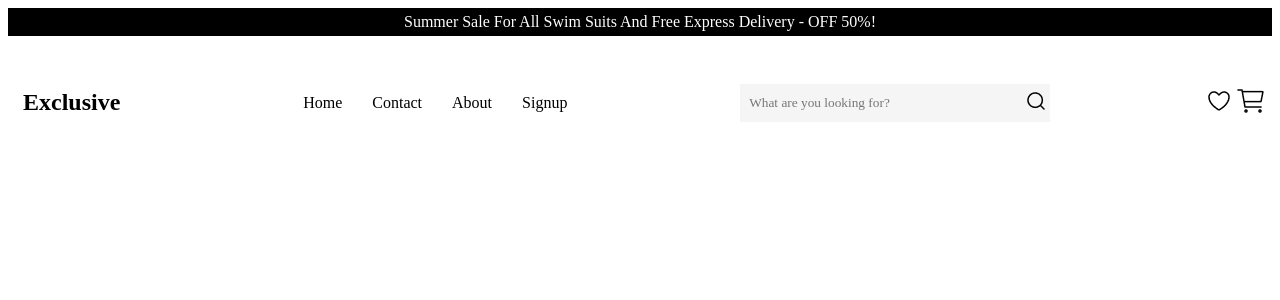
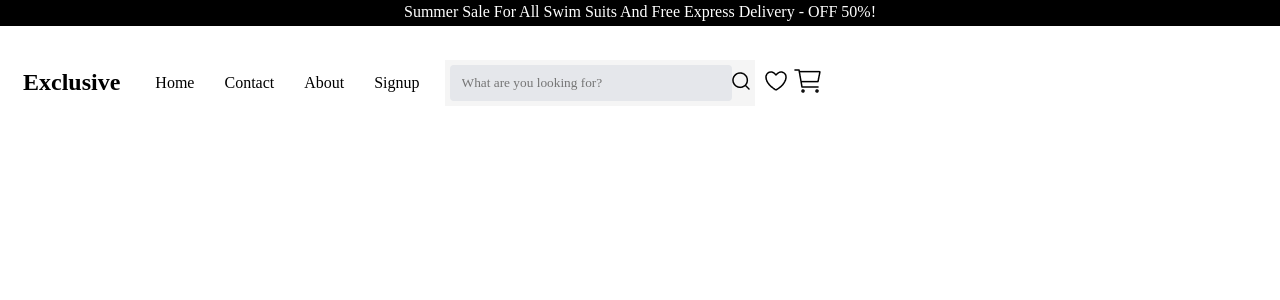
Before and after one commit to kaushikpuka1998/Eticko, a React (Vite) app: page / in a window 1280 px wide. Shown: the top 300 px of the page. Built offline with nearby package versions, Linux system fonts and the light colour scheme.

Commit message:
Top Header all made except the  search button as figma

```diff
--- a/src/components/HeadNavBar/HeadNavBar.module.scss
+++ b/src/components/HeadNavBar/HeadNavBar.module.scss
@@ -1,7 +1,11 @@
+.GlobalNavBar {
+  display: flex;
+  flex-direction: row;
+  justify-content: space-between;
+}
 .HeadNavBar {
   display: flex;
   flex-direction: row;
-  justify-content: space-between;
   padding-top: 38px;
 
   .ExecutiveButton {
@@ -18,6 +22,9 @@
     font-size: 16px;
     padding: 5px;
   }
+  .RightSide {
+    display: flex;
+    flex-direction: row;
 
     .imgGrid {
       display: flex;
@@ -34,3 +41,4 @@
       align-items: center;
     }
   }
+}
--- a/src/components/HeadNavBar/HeadNavBar.tsx
+++ b/src/components/HeadNavBar/HeadNavBar.tsx
@@ -20,8 +20,7 @@ const HeadNavBar: FC<HeadNavBarProps> = () => {
         <TopBarButton>About</TopBarButton>
         <TopBarButton>Signup</TopBarButton>
       </div>
-
-
+      <div className={styles.RightSide}>
         <div className={styles.searchBar}>
           <InputBox
             label=""
@@ -42,6 +41,7 @@ const HeadNavBar: FC<HeadNavBarProps> = () => {
           </div>
         </div>
       </div>
+    </div>
   );
 };
 
--- a/src/components/InputBox/InputBox.module.scss
+++ b/src/components/InputBox/InputBox.module.scss
@@ -21,8 +21,18 @@
   font-family: Poppins;
   border: green;
   border-radius: 2px;
-  padding: 4px;
-  width: inherit;
+
+  width: 100%;
+  background-color: #e5e7eb; // Tailwind's bg-gray-200
+  padding: 0.5rem 0.75rem; // py-2 px-3
+  border-radius: 0.25rem; // rounded
+  outline: none;
+
+  transition: all 0.3s ease-in-out;
+
+  &:focus {
+    outline: none;
+  }
 }
 
 .search {
--- a/src/components/SalePortion/SalePortion.module.scss
+++ b/src/components/SalePortion/SalePortion.module.scss
@@ -8,4 +8,5 @@
   justify-content: space-between;
   padding: 5px;
   align-items: center;
+  margin: -10px;
 }
```
Also changed, not shown: src/App.css (line endings or trailing spaces). Lines whose indentation alone changed are shown as unchanged.
